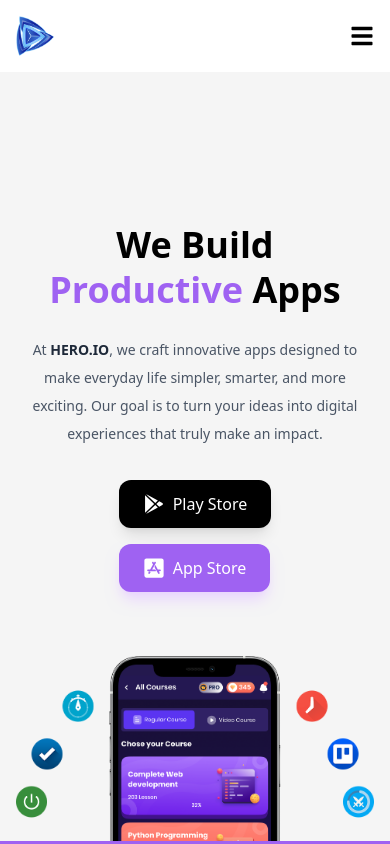
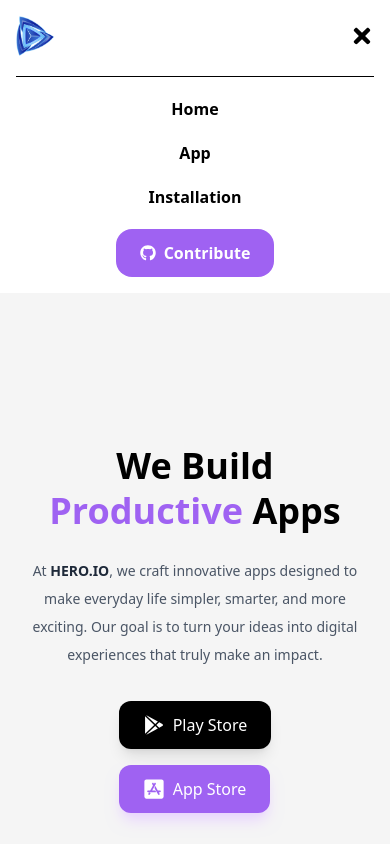
Before and after one commit to jubail-dev/hero-app, a Next.js app: page / in a window 390 px wide. Both pictures are taken after a click on the button 362 px from the left and 36 px from the top of the page. Shown: the top 844 px of the page. Built offline with nearby package versions, Linux system fonts and the light colour scheme; no server answers.

Commit message:
add mobile hambarger menu

```diff
--- a/src/app/components/homePage/Banner.tsx
+++ b/src/app/components/homePage/Banner.tsx
@@ -28,14 +28,14 @@
           </p>
           <div className="flex flex-col sm:flex-row gap-4 pt-2">
 
-            <Link href="https://play.google.com/store/games?device=windows">
+            <Link href="https://play.google.com/store/games?device=windows" target="blank">
 
               <button className="flex items-center justify-center gap-2 px-6 py-3 rounded-xl bg-black text-white font-medium shadow-lg hover:scale-105 transition duration-300">
 
                 <IoLogoGooglePlaystore size={22} /> Play Store
               </button>
             </Link>
-            <Link href="">
+            <Link href="/app" target="blank">
 
               <button className="flex items-center justify-center gap-2 px-6 py-3 rounded-xl bg-[#9F62F2] text-white font-medium shadow-lg shadow-purple-200 hover:scale-105 hover:bg-[#8b4de5] transition duration-300">
 
--- a/src/app/components/shared/Nav.tsx
+++ b/src/app/components/shared/Nav.tsx
@@ -1,10 +1,14 @@
+"use client";
+
 import Image from "next/image";
-import React from "react";
+import React, { useState } from "react";
 import Logo from "@/assets/logo.png";
 import Link from "next/link";
-import { FaGithub, FaBars } from "react-icons/fa";
+import { FaGithub, FaBars, FaTimes } from "react-icons/fa";
 
 const Nav = () => {
+  const [isOpen, setIsOpen] = useState(false);
+
   return (
     <nav className="shadow py-4 md:py-6">
       <div className="container mx-auto px-4">
@@ -31,7 +35,7 @@
             </ul>
           </div>
 
-          {/* Desktop Header Button */}
+          {/* Desktop Contribute Button */}
           <div className="hidden md:block bg-[#9F62F2] py-3 px-6 font-bold text-white rounded-2xl">
             <Link href="https://github.com/" target="_blank">
               <span>
@@ -41,11 +45,51 @@
             </Link>
           </div>
 
-          {/* Mobile Menu Button */}
-          <button className="md:hidden text-2xl text-black">
-            <FaBars />
+          {/* Mobile Hamburger */}
+          <button
+            onClick={() => setIsOpen(!isOpen)}
+            className="md:hidden text-2xl text-black"
+          >
+            {isOpen ? <FaTimes /> : <FaBars />}
           </button>
         </div>
+
+        {/* Mobile Menu */}
+        {isOpen && (
+          <div className="md:hidden mt-5 border-t pt-5">
+            <ul className="flex flex-col items-center gap-5 font-bold text-black">
+              <li>
+                <Link href="/" onClick={() => setIsOpen(false)}>
+                  Home
+                </Link>
+              </li>
+
+              <li>
+                <Link href="/app" onClick={() => setIsOpen(false)}>
+                  App
+                </Link>
+              </li>
+
+              <li>
+                <Link href="/installation" onClick={() => setIsOpen(false)}>
+                  Installation
+                </Link>
+              </li>
+
+              <li>
+                <Link
+                  href="https://github.com/"
+                  target="_blank"
+                  onClick={() => setIsOpen(false)}
+                  className="bg-[#9F62F2] text-white px-6 py-3 rounded-2xl flex items-center gap-2"
+                >
+                  <FaGithub />
+                  Contribute
+                </Link>
+              </li>
+            </ul>
+          </div>
+        )}
       </div>
     </nav>
   );
```
